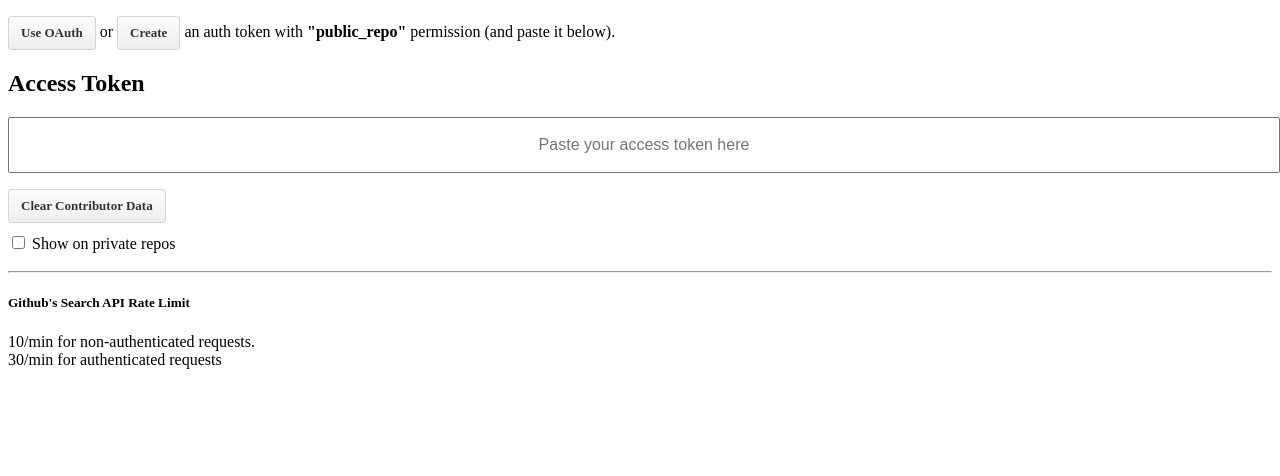
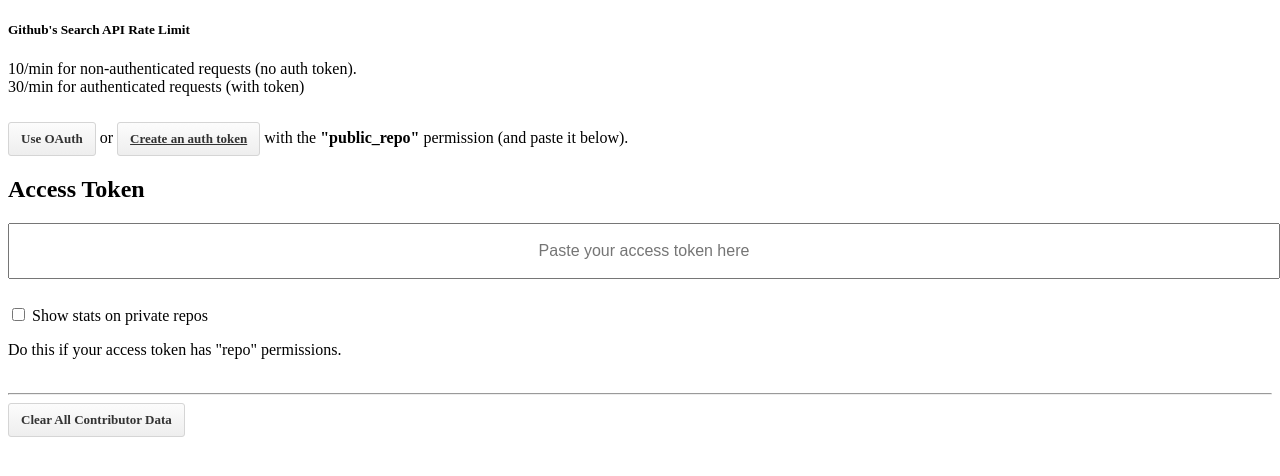
Before and after one commit to hzoo/contributors-on-github, a browser extension: page src/options.html in a window 1280 px wide. Drawn offline with Linux system fonts and the light colour scheme.

Commit message:
update options wording, fix link

```diff
--- a/src/options.html
+++ b/src/options.html
@@ -31,24 +31,27 @@
   </head>
   <body>
     <section>
+      <h5>Github's Search API Rate Limit</h5>
+      <div>10/min for non-authenticated requests (no auth token).</div>
+      <div>30/min for authenticated requests (with token)</div>
+    </section>
+    <section>
       <p class="description">
         <div class="btn" id="use-oauth">Use OAuth</div> or
-        <div class="btn" id="gh_link" href="https://github.com/settings/tokens/new?scopes=public_repo&description=Contributors on Github" target="gh_target">Create</div> an auth token with <strong>"public_repo"</strong> permission (and paste it below).
+        <a class="btn" id="gh_link" href="https://github.com/settings/tokens/new?scopes=public_repo&description=Contributors on Github" target="gh_target">Create an auth token </a> with the <strong>"public_repo"</strong> permission (and paste it below).
       </p>
       <h1>Access Token</h1>
       <input type="text" id="token-input" placeholder="Paste your access token here">
       <p id="feedback"></p>
-      <div class="btn" id="clear-cache">Clear Contributor Data</div>
     </section>
     <section>
       <input type="checkbox" id="show-private-repos">
-      <label for="show-private-repos">Show on private repos</label>
+      <label for="show-private-repos">Show stats on private repos</label>
+      <p>Do this if your access token has "repo" permissions.</p>
     </section>
     <hr />
     <section>
-      <h5>Github's Search API Rate Limit</h5>
-      <div>10/min for non-authenticated requests.</div>
-      <div>30/min for authenticated requests</div>
+      <div class="btn" id="clear-cache">Clear All Contributor Data</div>
     </section>
   </body>
 </html>
```
